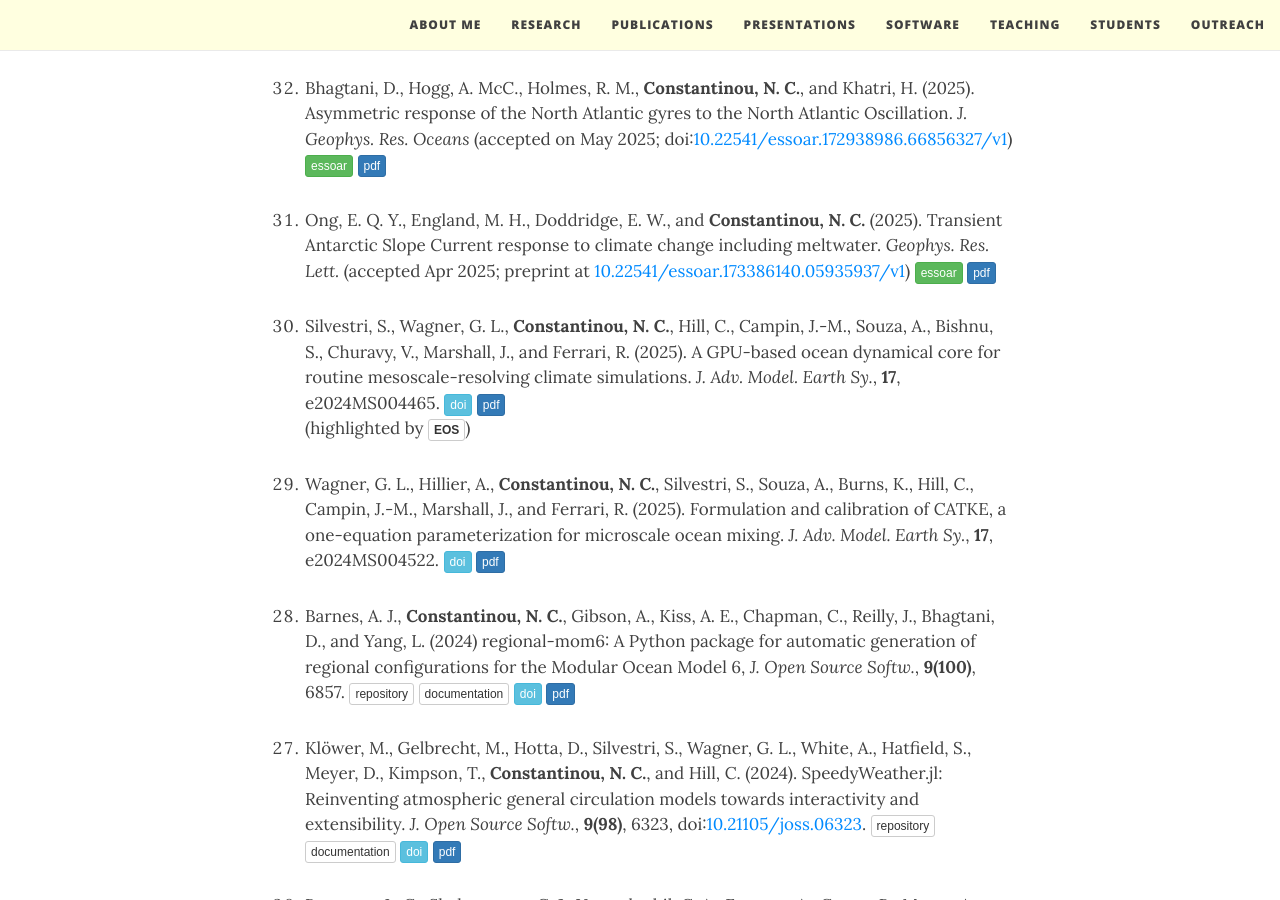
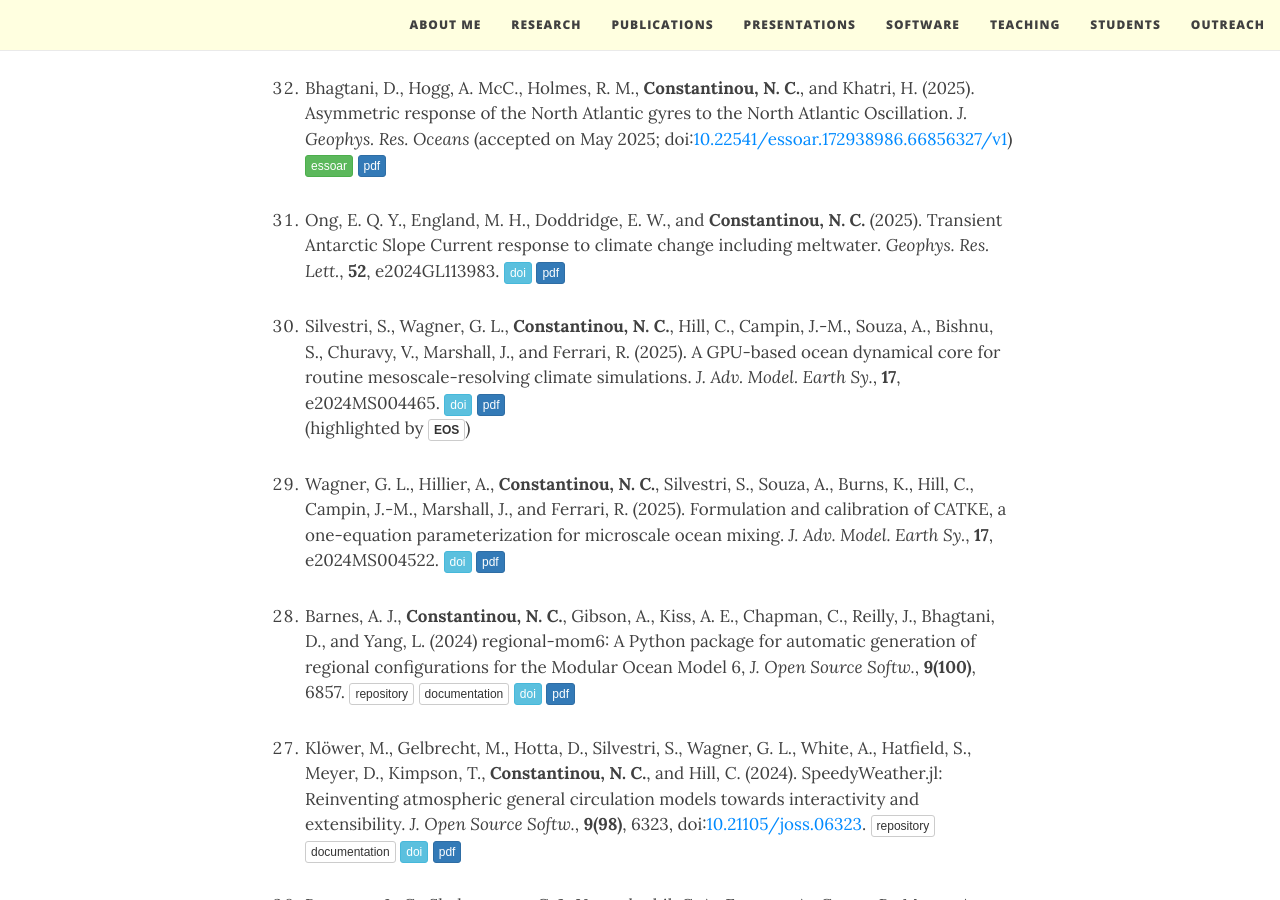
Before and after one commit to navidcy/navidcy.github.io, a Jekyll site: the page built from publications.md, in a window 1280 px wide and 900 px high, scrolled down 1107 px. Built offline with Jekyll 4.4.1, drawn with Linux system fonts in a browser that asks for light colours; nearby versions of some CDN libraries; comment, search, counter and statistics services are not loaded.

Commit message:
asc paper published

```diff
--- a/publications.md
+++ b/publications.md
@@ -36,7 +36,7 @@
 0. Bhagtani, D., Hogg, A. McC., Holmes, R. M., **Constantinou, N. C.**, and Khatri, H. (2025). Asymmetric response of the North Atlantic gyres to the North Atlantic Oscillation. _J. Geophys. Res. Oceans_ (accepted on May 2025; doi:[10.22541/essoar.172938986.66856327/v1](https://doi.org/10.22541/essoar.172938986.66856327/v1){:target="_blank"}) [<span class="btn btn-success btn-xs{{end}}" style="font-family:sans-serif;">essoar</span>](https://doi.org/10.22541/essoar.172938986.66856327/v1){:target="_blank"} [<span class="btn btn-primary btn-xs{{end}}" style="font-family:sans-serif;">pdf</span>][gyres-NAO]
 
 
-0. Ong, E. Q. Y., England, M. H., Doddridge, E. W., and **Constantinou, N. C.** (2025). Transient Antarctic Slope Current response to climate change including meltwater. _Geophys. Res. Lett._ (accepted Apr 2025; preprint at [10.22541/essoar.173386140.05935937/v1](https://doi.org/10.22541/essoar.173386140.05935937/v1){:target="_blank"}) [<span class="btn btn-success btn-xs{{end}}" style="font-family:sans-serif;">essoar</span>](https://doi.org/10.22541/essoar.173386140.05935937/v1){:target="_blank"} [<span class="btn btn-primary btn-xs{{end}}" style="font-family:sans-serif;">pdf</span>][asc-meltwater]
+1. Ong, E. Q. Y., England, M. H., Doddridge, E. W., and **Constantinou, N. C.** (2025). Transient Antarctic Slope Current response to climate change including meltwater. _Geophys. Res. Lett._, **52**, e2024GL113983. [<span class="btn btn-info btn-xs{{end}}" style="font-family:sans-serif;">doi</span>][asc-meltwater-doi]{:target="_blank"} [<span class="btn btn-primary btn-xs{{end}}" style="font-family:sans-serif;">pdf</span>][asc-meltwater] <span align="right" class='altmetric-embed' data-badge-type="2" data-condensed="true" data-hide-less-than="2" data-doi="10.1029/2024GL113983"></span><br/>
 
 
 0. Silvestri, S., Wagner, G. L., **Constantinou, N. C.**, Hill, C., Campin, J.-M., Souza, A., Bishnu, S., Churavy, V., Marshall, J., and Ferrari, R. (2025). A GPU-based ocean dynamical core for routine mesoscale-resolving climate simulations. _J. Adv. Model. Earth Sy._, **17**, e2024MS004465. [<span class="btn btn-info btn-xs{{end}}" style="font-family:sans-serif;">doi</span>][mesoscale-gpu-dycore-doi]{:target="_blank"} [<span class="btn btn-primary btn-xs{{end}}" style="font-family:sans-serif;">pdf</span>][mesoscale-gpu-dycore] <span align="right" class='altmetric-embed' data-badge-type="2" data-condensed="true" data-hide-less-than="2" data-doi="10.1029/2024MS004465"></span><br/>
@@ -253,6 +253,7 @@
 [wallturbulencebrief]: WallTurbulenceEnergyExtraction.pdf
 [wallturbulencebrief-url]: https://ctr.stanford.edu/annual-research-briefs-2018
 
+[asc-meltwater-doi]: https://doi.org/10.1029/2024GL113983
 [mesoscale-gpu-dycore-doi]: https://doi.org/10.1029/2024MS004465
 [catke-physics-doi]: https://doi.org/10.1029/2024MS004522
 [regional-mom6-doi]: https://doi.org/10.21105/joss.06857
```
Also changed, not shown: 1 other file.
